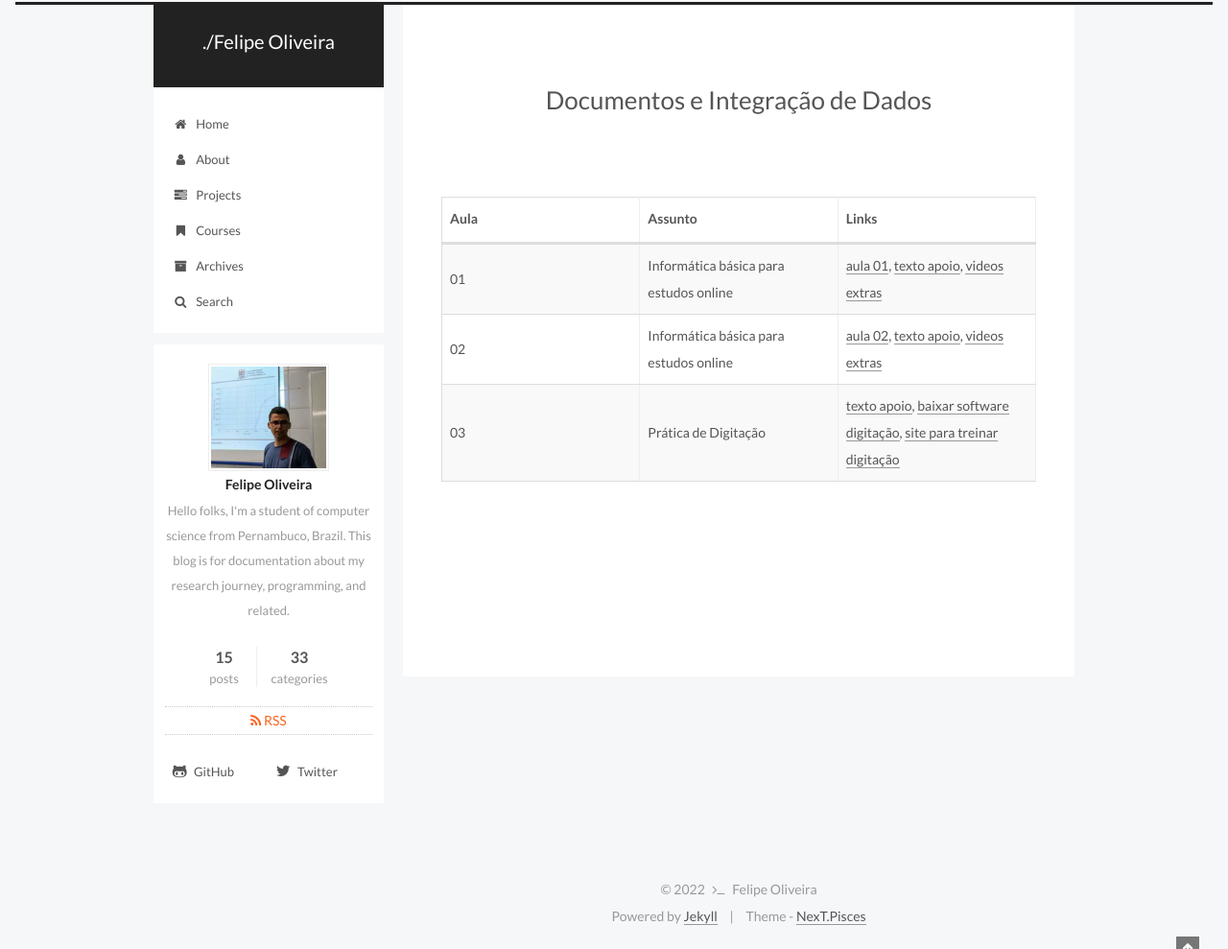
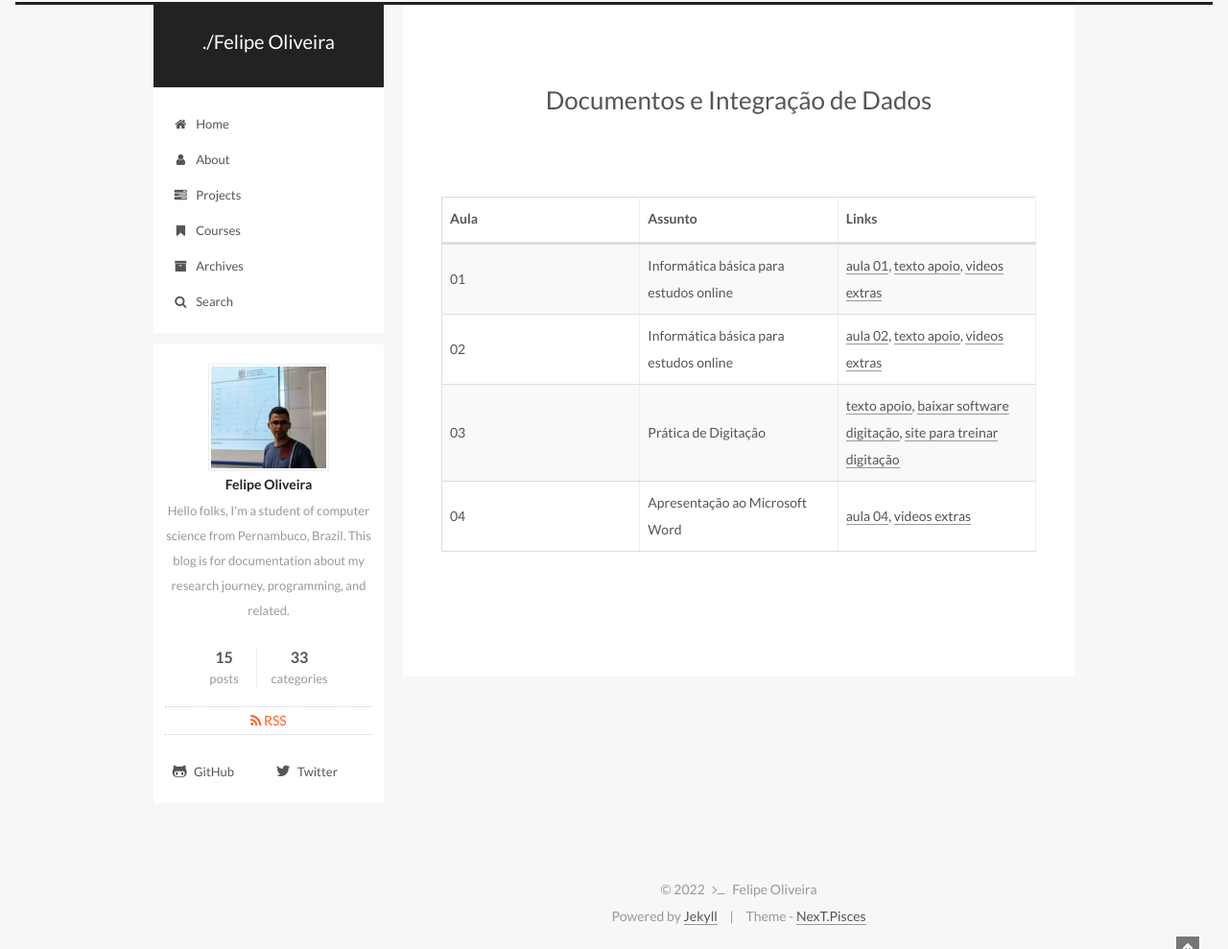
Before and after one commit to fdoliv/fdoliv.github.io, a Jekyll site: the page built from courses/did/index.md, in a window 1280 px wide. Shown: the whole page at 96% size. Built offline with Jekyll 4.4.1, drawn with Linux system fonts in a browser that asks for light colours.

Commit message:
Aula 04 did

```diff
--- a/courses/did/index.md
+++ b/courses/did/index.md
@@ -15,3 +15,4 @@ excerpt: Disciplina Documentos e integração de Dados da Escola Técnica Estadu
 | 01 | Informática básica para estudos online | [aula 01]({{ site.url }}/assets/arquivos/did/aula01.pdf){:target="_blank"}, [texto apoio]({{ site.url }}/assets/arquivos/did/texto01.pdf){:target="_blank"}, [videos extras](https://youtube.com/playlist?list=PLsJGhs3ZmfHL784xroiEzsSYDBdrtXKtP){:target="_blank"} |
 | 02 | Informática básica para estudos online | [aula 02]({{ site.url }}/assets/arquivos/did/aula02.pdf){:target="_blank"}, [texto apoio]({{ site.url }}/assets/arquivos/did/texto02.pdf){:target="_blank"}, [videos extras](https://youtube.com/playlist?list=PLsJGhs3ZmfHK_TzWAai30WKCh0B7s9NGT){:target="_blank"} |
 | 03 | Prática de Digitação | [texto apoio](https://www.soportugues.com.br/secoes/dicas/digitar/){:target="_blank"}, [baixar software digitação](https://rapidtyping.com/en/downloads/typing-tutor/ver-5/RapidTyping_Setup_5.4_x32.exe), [site para treinar digitação](https://www.typingclub.com/digitacao) |
+| 04 | Apresentação ao Microsoft Word | [aula 04]({{ site.url }}/assets/arquivos/did/aula04.pdf){:target="_blank"}, [videos extras](https://youtube.com/playlist?list=PLsJGhs3ZmfHIPnmWa_39ZjeM4YFS2LGcY){:target="_blank"} |
```
Also changed, not shown: 1 other file.
